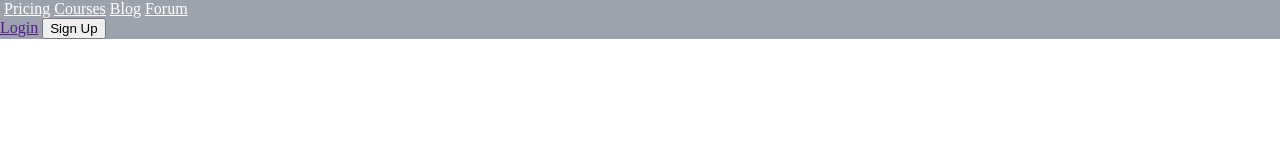
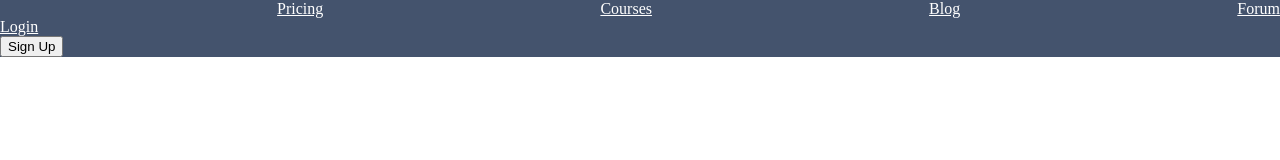
Before and after one commit to cwcarden/css_practicar, a plain HTML site: page index.html in a window 1280 px wide. Drawn offline with Linux system fonts and the light colour scheme.

Commit message:
Add flex to toolbar

```diff
--- a/index.html
+++ b/index.html
@@ -1,7 +1,7 @@
 <!DOCTYPE html>
 <style>
 .bg-gray-900 {
-    background-color:#9DA3AE;
+    background-color:rgb(68, 83, 109);
 }
 body {
     margin: 0;
@@ -14,11 +14,29 @@ body {
 .block {
     display: block;
 }
+
+.inline-block {
+    display: inline;
+}
+
+.hidden {
+    display: none;
+}
+
+.flex {
+    display: flex;
+}
+
+.justify-between {
+    justify-content: space-between;
+}
+
+
 </style>
 
 
 <header class="bg-gray-900">
-<div>
+<div class="flex justify-between">
     <img src="" alt="" />
     <a href="" class="text-white">Pricing</a>
     <a href="" class="text-white">Courses</a>
@@ -26,8 +44,8 @@ body {
     <a href="" class="text-white">Forum</a>
 </div>
 <div>
-    <a href="">Login</a>
-    <button>Sign Up</button>
+    <a href="" class="text-white flex">Login</a>
+    <button class="flex">Sign Up</button>
 </div>
 </header>
 <body>
```
